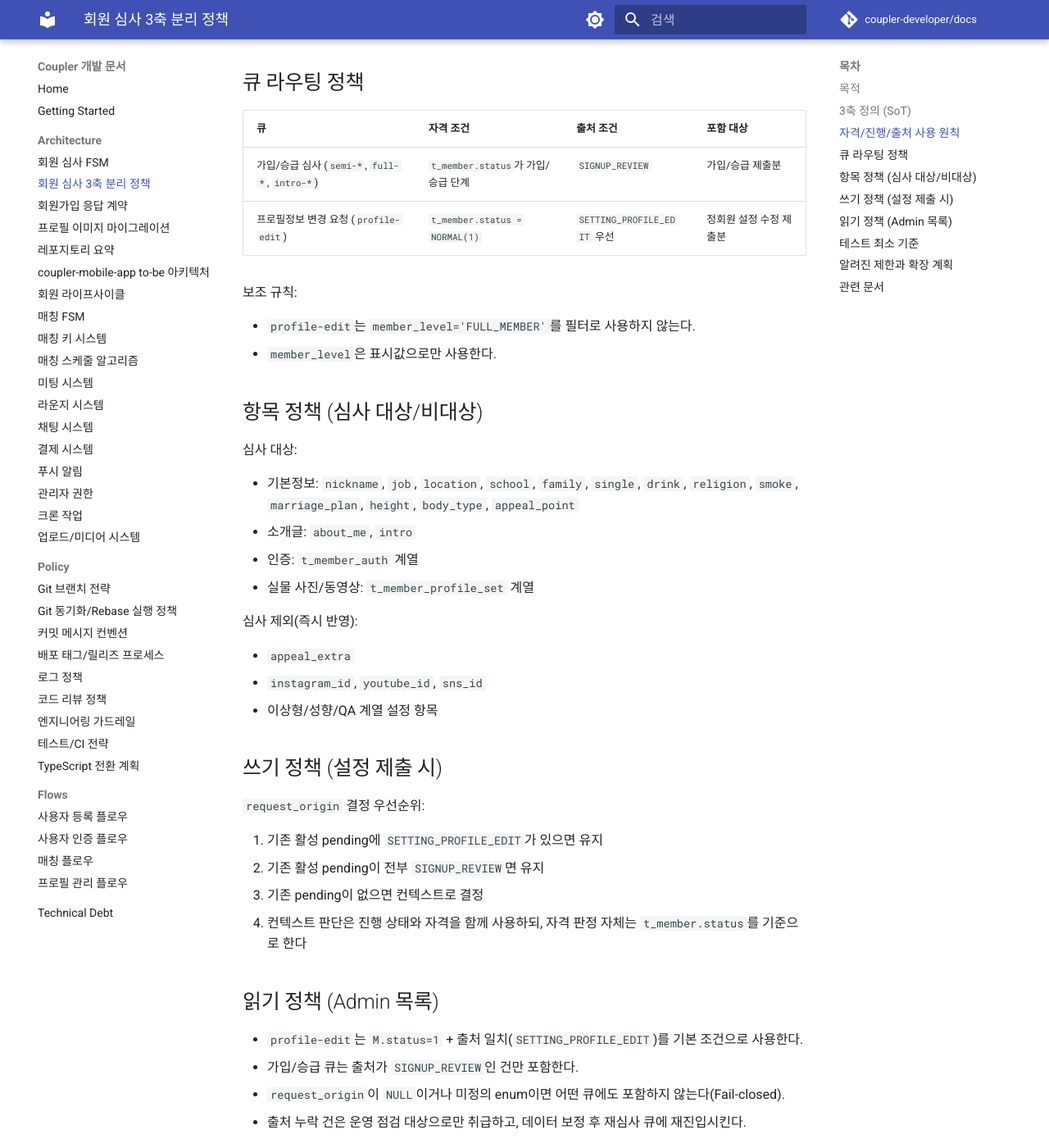
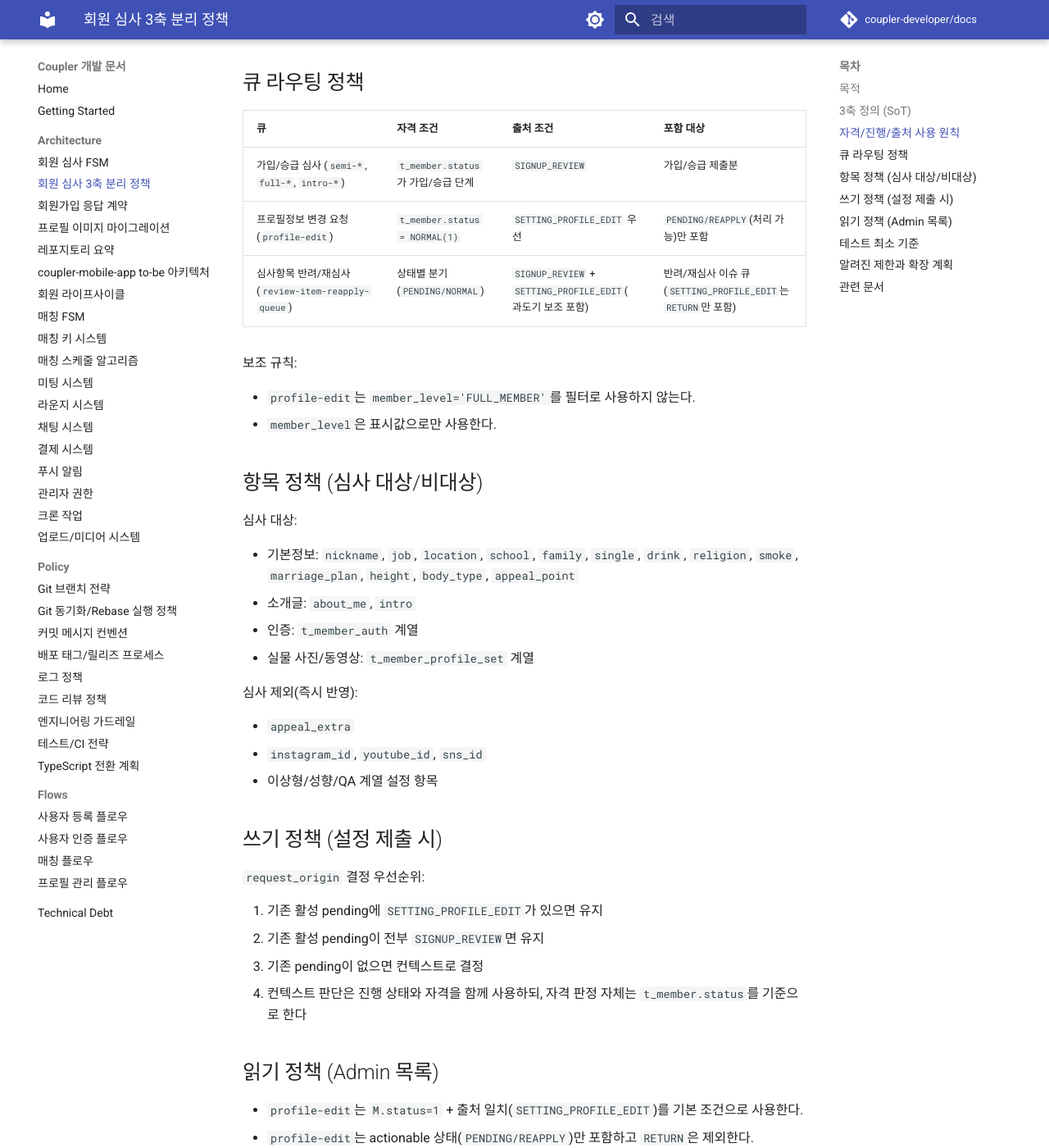
Before and after one commit to coupler-developer/docs, an MkDocs documentation site: the page built from content/architecture/member-review-axis-policy.md, in a window 1280 px wide and 1400 px high, scrolled down 1035 px. Shown: the whole window at 82% size. Built offline with MkDocs 1.6.1 and Material for MkDocs 9.7.7, drawn with Linux system fonts in a browser that asks for light colours; comment, search, counter and statistics services are not loaded; some of the changed text lies outside the part shown.

Commit message:
docs: 회원 심사 큐 라우팅 정책 정합화

```diff
--- a/content/architecture/member-review-axis-policy.md
+++ b/content/architecture/member-review-axis-policy.md
@@ -29,7 +29,8 @@
 | 큐 | 자격 조건 | 출처 조건 | 포함 대상 |
 | --- | --- | --- | --- |
 | 가입/승급 심사 (`semi-*`, `full-*`, `intro-*`) | `t_member.status`가 가입/승급 단계 | `SIGNUP_REVIEW` | 가입/승급 제출분 |
-| 프로필정보 변경 요청 (`profile-edit`) | `t_member.status = NORMAL(1)` | `SETTING_PROFILE_EDIT` 우선 | 정회원 설정 수정 제출분 |
+| 프로필정보 변경 요청 (`profile-edit`) | `t_member.status = NORMAL(1)` | `SETTING_PROFILE_EDIT` 우선 | `PENDING/REAPPLY`(처리 가능)만 포함 |
+| 심사항목 반려/재심사 (`review-item-reapply-queue`) | 상태별 분기(`PENDING/NORMAL`) | `SIGNUP_REVIEW` + `SETTING_PROFILE_EDIT`(과도기 보조 포함) | 반려/재심사 이슈 큐 (`SETTING_PROFILE_EDIT`는 `RETURN`만 포함) |
 
 보조 규칙:
 
@@ -63,6 +64,8 @@
 ## 읽기 정책 (Admin 목록)
 
 - `profile-edit`는 `M.status=1` + 출처 일치(`SETTING_PROFILE_EDIT`)를 기본 조건으로 사용한다.
+- `profile-edit`는 actionable 상태(`PENDING/REAPPLY`)만 포함하고 `RETURN`은 제외한다.
+- `review-item-reapply-queue`의 `SETTING_PROFILE_EDIT` 분기는 `RETURN`만 포함한다(큐 중복 방지).
 - 가입/승급 큐는 출처가 `SIGNUP_REVIEW`인 건만 포함한다.
 - `request_origin`이 `NULL`이거나 미정의 enum이면 어떤 큐에도 포함하지 않는다(Fail-closed).
 - 출처 누락 건은 운영 점검 대상으로만 취급하고, 데이터 보정 후 재심사 큐에 재진입시킨다.
```
